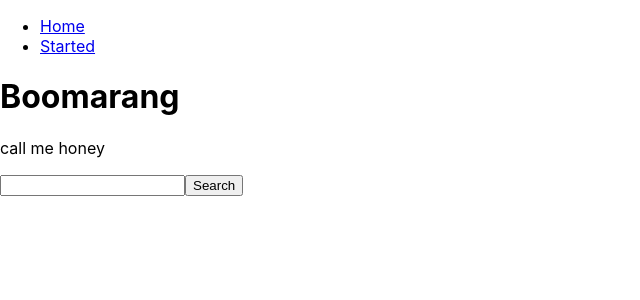
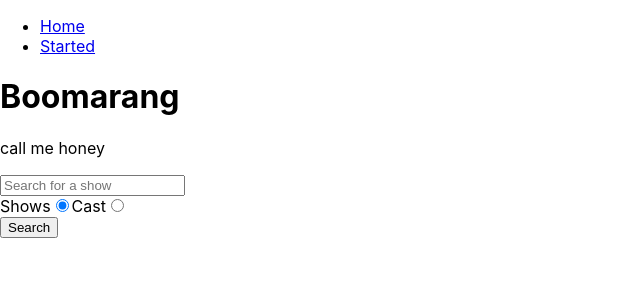
Before and after one commit to Gibberlin/Movies, a React (Create React App) app: page / in a window 1280 px wide. Shown: the top 300 px of the page, without its empty margins (0-640 px from the left). Built offline with nearby package versions, Linux system fonts and the light colour scheme.

Commit message:
added search options

```diff
--- a/src/components/Home.js
+++ b/src/components/Home.js
@@ -9,8 +9,10 @@
 
   const [results, setResults] = useState(null);
 
+  const [searchOptions, setsearchOptions] = useState('shows');
+
   const onSearch = () => {
-    apiGet(`/search/shows?q=${input}`).then(result => {
+    apiGet(`/search/${searchOptions}?q=${input}`).then(result => {
       setResults(result);
       console.log(result);
     });
@@ -21,6 +23,11 @@
       onSearch();
     }
   };
+  const OnRadioChange = ev => {
+    setsearchOptions(ev.target.value);
+  };
+  console.log(searchOptions);
+  const isShowSearch = searchOptions === 'shows';
 
   const renderResults = () => {
     if (results && results.length === 0) {
@@ -31,13 +38,11 @@
       );
     }
     if (results && results.length > 0) {
-      return (
-        <div>
-          {results.map(item => (
-            <div key={item.show.id}>{item.show.name}</div>
-          ))}
-        </div>
-      );
+      return results[0].show
+        ? results.map(item => <div key={item.show.id}>{item.show.name}</div>)
+        : results.map(item => (
+            <div key={item.person.id}>{item.person.name}</div>
+          ));
     }
     return null;
   };
@@ -47,10 +52,33 @@
       <MainPageLayout>
         <input
           type="text"
+          placeholder="Search for a show"
           onChange={inputOnChange}
           onKeyDown={onKeyDown}
           value={input}
         />
+        <div>
+          <label htmlFor="show-search">
+            Shows
+            <input
+              id="show-search"
+              type="radio"
+              value="show"
+              checked={isShowSearch}
+              onClick={OnRadioChange}
+            />
+          </label>
+          <label htmlFor="cast-search">
+            Cast
+            <input
+              id="cast-search"
+              type="radio"
+              value="people"
+              checked={!isShowSearch}
+              onClick={OnRadioChange}
+            />
+          </label>
+        </div>
         <button type="button" onClick={onSearch}>
           Search
         </button>
```
